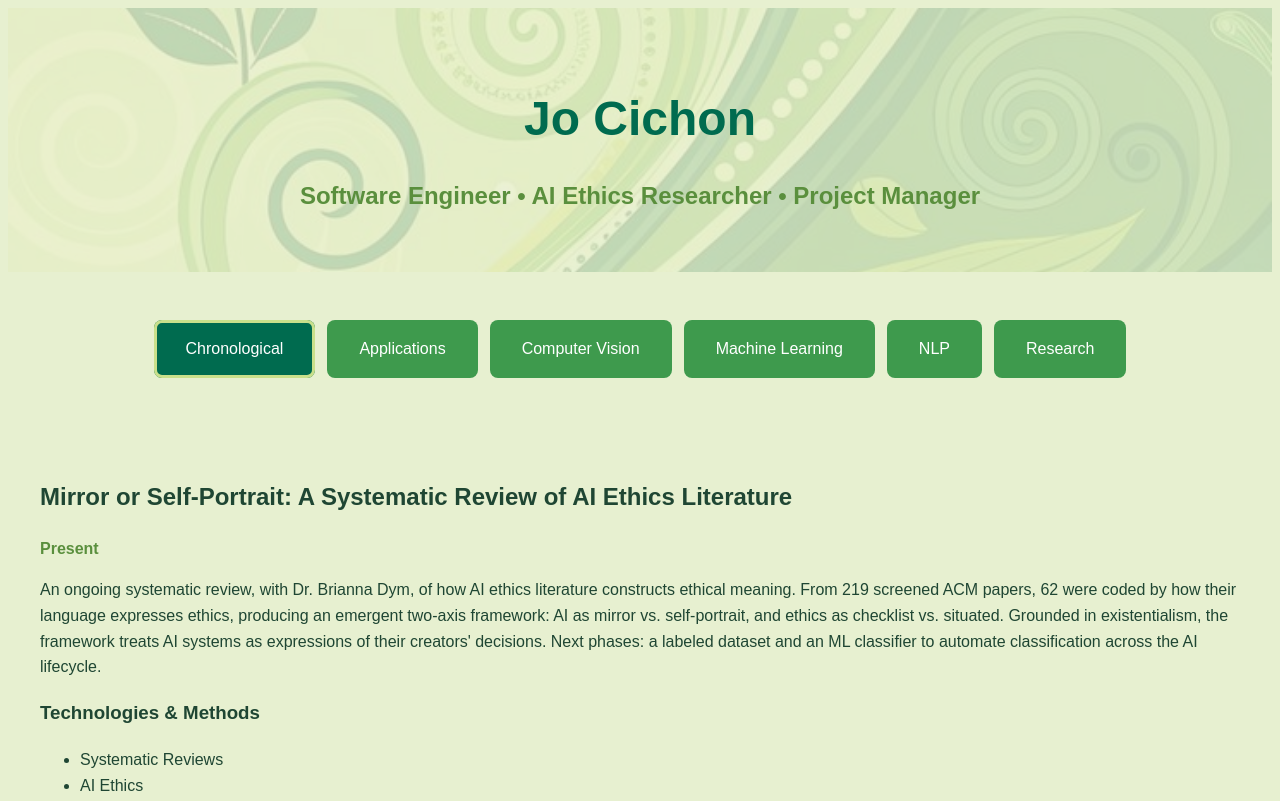
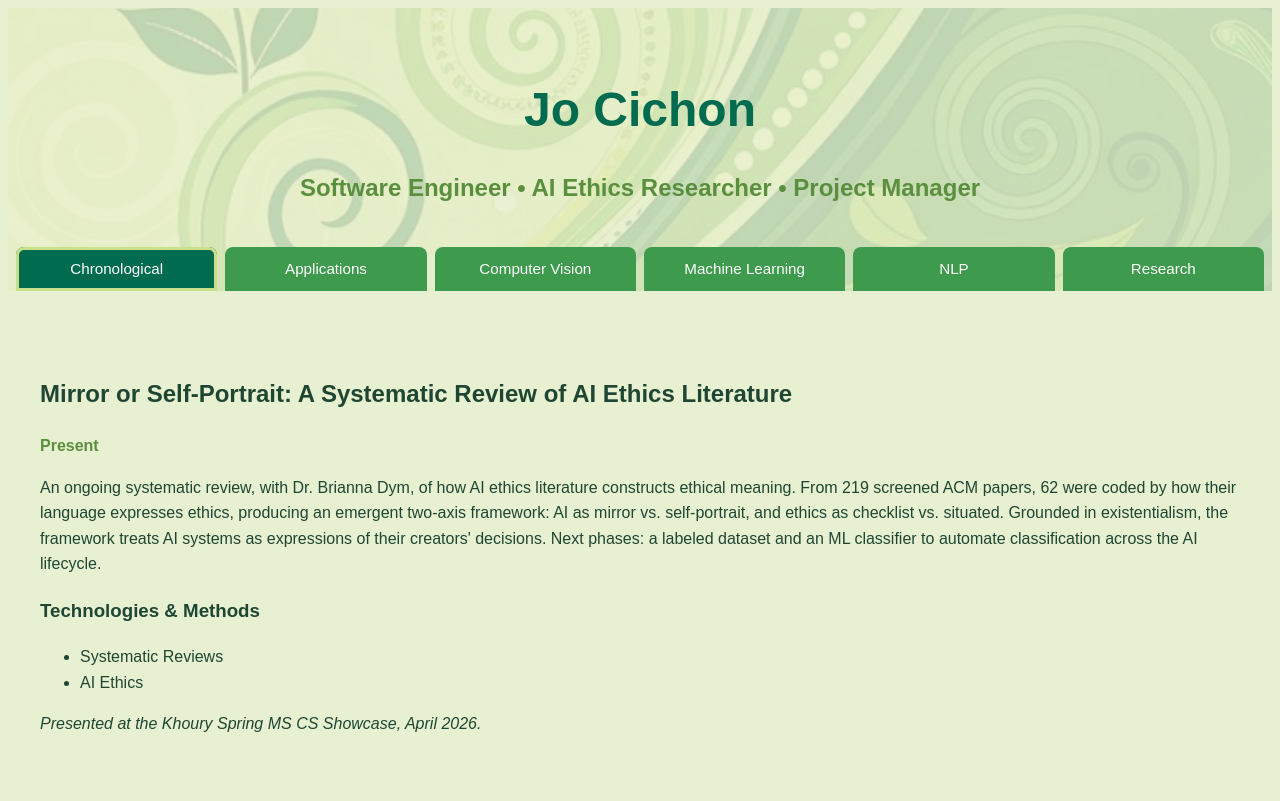
Before and after one commit to jocichon/portfolio, a plain HTML site: page index.html in a window 1280 px wide. Shown: the top 801 px of the page. Drawn offline with Linux system fonts and the light colour scheme.

Commit message:
Stretch filter buttons across the hero's bottom edge
Move the filter nav into the hero and pin it to the bottom edge as a
row of equal-width tabs that fills the full width at desktop sizes.
Buttons are smaller and still wrap onto extra rows on narrow screens.

Co-Authored-By: Claude Opus 5.5 <noreply@anthropic.com>
Claude-Session: https://claude.ai/code/session_01CPCjk1M65JCcMzcoEq8gjx

```diff
--- a/index.html
+++ b/index.html
@@ -25,6 +25,9 @@
         <h1>Jo Cichon</h1>
         <h2>Software Engineer • AI Ethics Researcher • Project Manager</h2>
     </div>
+
+    <!-- Filter tabs along the hero's bottom edge; buttons built by script.js -->
+    <nav class="project-filters" aria-label="Filter projects"></nav>
 </header>
 
 <main id="projects">
@@ -32,10 +35,8 @@
     <!--
       PROJECTS
       All project content lives in projects.js. script.js builds the
-      filter buttons and project cards from it at page load.
+      filter buttons (in the header) and project cards from it at page load.
     -->
-    <nav class="project-filters" aria-label="Filter projects"></nav>
-
     <p class="no-projects" hidden>No projects in this category yet.</p>
 
     <div id="project-list"></div>
--- a/style.css
+++ b/style.css
@@ -4,9 +4,10 @@
  * Author:      Jo Cichon
  * Description: Styles for index.html. Defines the Forest Spiral color
  *              palette as CSS custom properties, the layered hero section
- *              (artwork, color wash, content), project filter buttons,
- *              project card layout, and data-driven card details
- *              (meta line, notes, links, image captions).
+ *              (artwork, color wash, content), project filter tabs
+ *              along the hero's bottom edge, project card layout, and
+ *              data-driven card details (meta line, notes, links, image
+ *              captions).
  */
 
 /* PALETTE: Forest Spiral */
@@ -41,11 +42,13 @@ body {
 .hero {
     min-height: 25vh;
 
+    /* Column: centered title block, filter tabs pinned to the bottom edge */
     display: flex;
+    flex-direction: column;
     align-items: center;
     justify-content: center;
 
-    padding: 2rem;
+    padding: 2rem 0 0;
     text-align: center;
 
     position: relative;
@@ -112,25 +115,35 @@ body {
 ========================= */
 
 .project-filters {
+    /* Sits in the hero's content layer, flush with its bottom edge */
+    position: relative;
+    z-index: 2;
+
     display: flex;
     flex-wrap: wrap;
-    justify-content: center;
-    gap: 0.75rem;
+    gap: 0.5rem;
 
-    padding: 3rem 2rem 1rem;
-    max-width: 1200px;
-    margin: auto;
+    width: 100%;
+    margin-top: auto;
+    padding: 1.5rem 0.5rem 0;
+    box-sizing: border-box;
 }
 
 .project-filters button {
-    padding: 1rem 2rem;
+    /* Grow equally to fill the row; wrap onto new rows on narrow screens */
+    flex: 1 1 0;
+    min-width: max-content;
+
+    padding: 0.6rem 1rem;
 
     font: inherit;
+    font-size: 0.95rem;
+    white-space: nowrap;
     color: white;
     background: var(--color-accent);
 
     border: none;
-    border-radius: 8px;
+    border-radius: 8px 8px 0 0; /* tab shape, open at the bottom edge */
     cursor: pointer;
 
     transition: background-color 0.3s ease;
```
